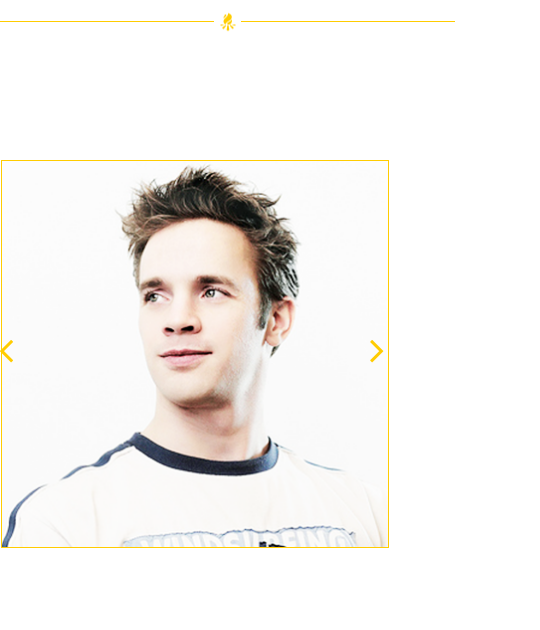
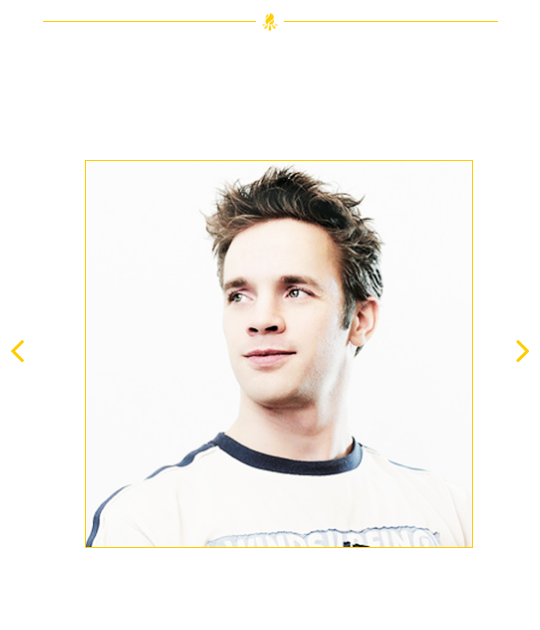
Before and after one commit to ba-krm-front-one/smirnova-homework-our-team, a plain HTML site: page index.html in a window 390 px wide. Shown: the part 214-844 px from the top of the page, 540 px wide, since content can reach past the window. Drawn offline with Linux system fonts and the light colour scheme; a web font is replaced by a local one.

Commit message:
correct posititon arrows
add margin for side colums

```diff
--- a/css/style.scss
+++ b/css/style.scss
@@ -7,19 +7,21 @@
 
 body{
   width: 100%;
+  min-width: 540px;
   padding-top: 100px;
   padding-bottom: 90px;
   color: $primary-color--info;
   font-family: $font-main;
   font-size: 14px;
 }
-
+//хэдер
 .ba-header{
   text-align: center;
   width:455px;
   position: relative;
   margin: 0 auto 48px;
   padding-bottom: 46px;
+  //линия под хэдером
   &:before{
     display: block;
     content: "";
@@ -29,6 +31,7 @@ body{
     height: 1px;
     bottom: 0;
   }
+  //линия под хэдером
   &:after{
     @extend .ba-header:before;
     right: 0;
@@ -60,24 +63,24 @@ body{
 
 .ba-main{
   max-width: 1170px;
+  min-width: 420px;
   margin: 0 auto;
   position: relative;
 }
-
+//контейнер для элементов портфолио
 .ba-box{
-  max-width: 1005px;
-  margin: 0 auto;
   display: flex;
   flex-wrap: wrap;
   justify-content: center;
 }
-
+//секции флекса
 .ba-column{
   padding: 75px 0 67px;
   flex-grow: 1;
   flex-shrink: 1;
   height: 560px;
   max-width: 420px;
+  //разделительная линия по середине
   &--delimiter{
     padding-left: 82px;
     padding-right: 82px;
@@ -90,6 +93,7 @@ body{
 }
 
 .ba-photo{
+  margin-left: 20px; /*отступ от правого края, чтобы не наезжала стрелка*/
   &__bg-img{
     background: url("../assets/frame_orange.svg") 50% no-repeat;
     padding: 15px;
@@ -100,8 +104,9 @@ body{
     }
   }
 }
-
+//секция с информацией
 .ba-info{
+  margin-right: 20px;
   text-align: center;
   &__title{
     margin: 0;
@@ -156,11 +161,13 @@ body{
       }
     }
   }
+  //параграф в информационной части
   &__description{
     color: #333333;
     font-weight: 500;
     line-height: 24px;
   }
+  // ссылка на профиль
   &__view-profile{
     margin: 0 auto;
     display: block;
@@ -179,26 +186,28 @@ body{
   }
 
 }
-
+//навигация документа
 .ba-nav{
+  //стрелки
   &__arrow {
     width: 13px;
     height: 23px;
     position: absolute;
     top: 270px;
-    padding: 10px;
     &:hover {
       transform: scale(1.4);
     }
     &-left {
       background: url("../assets/angle-left-icon.png") no-repeat;
-      left: 0;
+      left: 2%;
     }
     &-right {
       background: url("../assets/angle-right-icon.png") no-repeat;
-      right: 0;
+      right: 2%;
     }
   }
+
+  //навигация
   &__items{
     margin-top: 40px;
 
@@ -228,8 +237,8 @@ body{
   }
 }
 
-
-@media all and (max-width: 1020px) {
+//убираем отступы в секции по середине, чтобы контент визуально сжимался
+@media all and (max-width: 1060px) {
 
   .ba-column--delimiter{
     padding-right: 65px;
@@ -237,7 +246,7 @@ body{
   }
 }
 
-@media all and (max-width: 987px) {
+@media all and (max-width: 1030px) {
 
   .ba-column--delimiter{
     padding-right: 40px;
@@ -245,7 +254,16 @@ body{
   }
 }
 
-@media all and (max-width: 941px) {
+@media all and (max-width: 973px) {
+
+  .ba-column--delimiter{
+    padding-right: 10px;
+    padding-left: 10px;
+  }
+}
+
+// скрываем блок по середине полностью
+@media all and (max-width: 920px) {
 
   .ba-column--delimiter{
     display: none;
```
Also changed, not shown: css/style.css.
